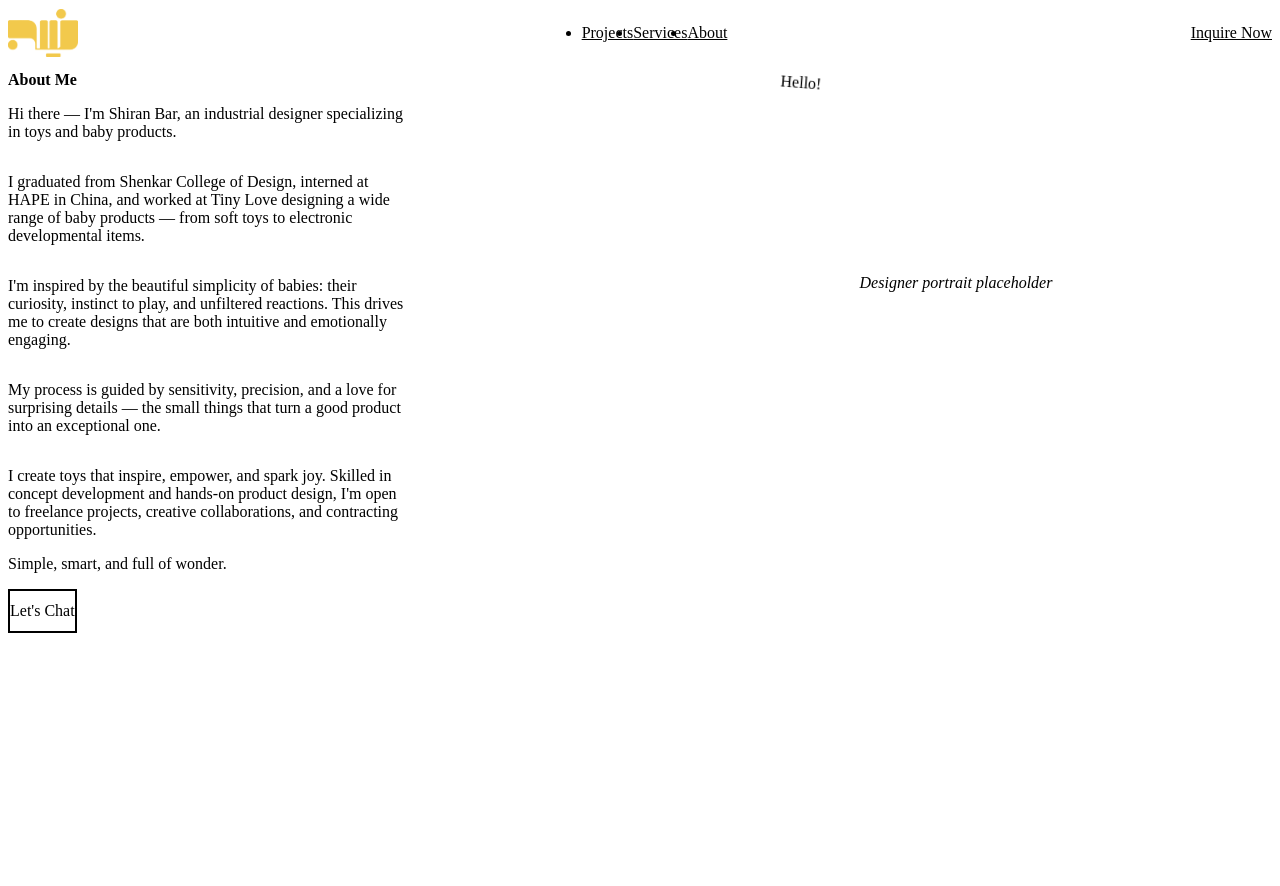
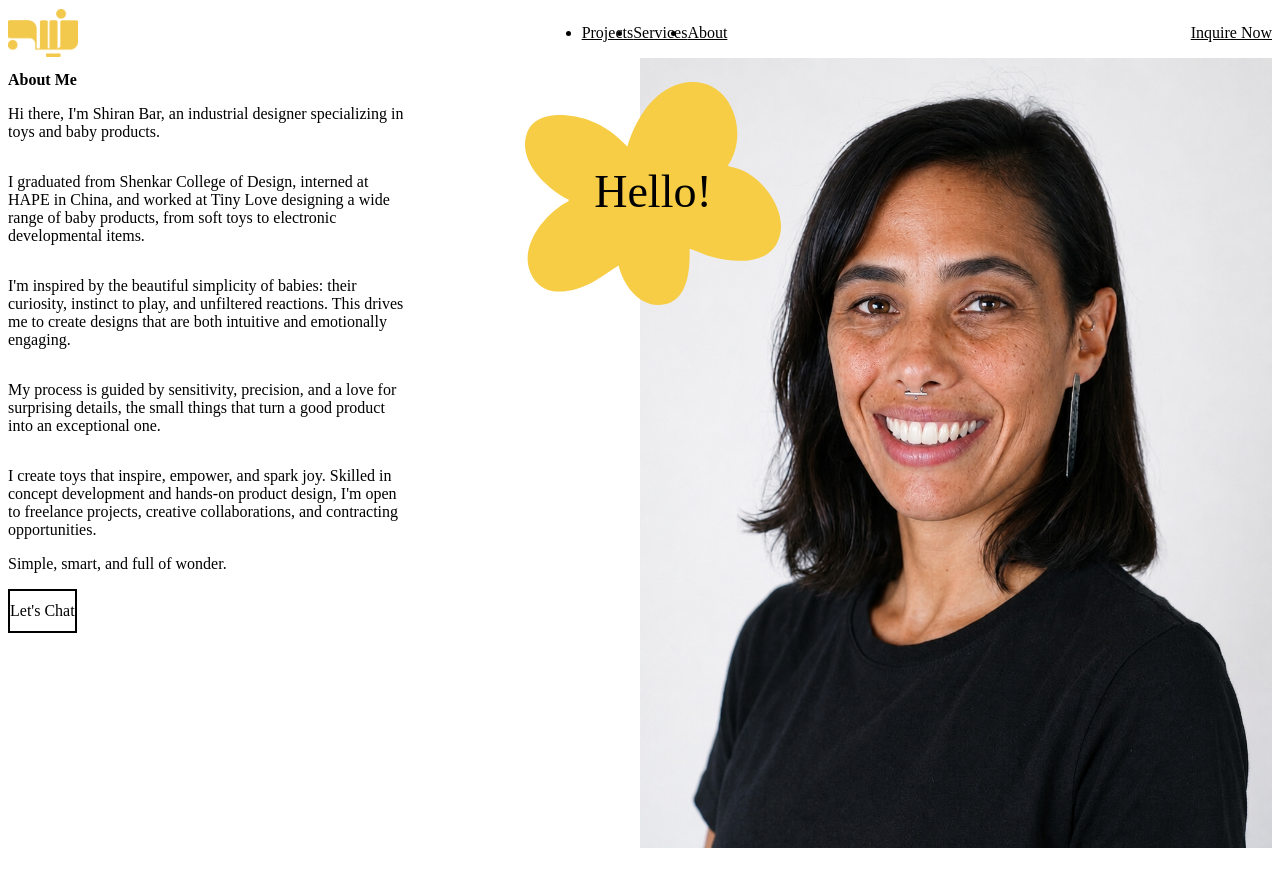
Before and after one commit to switchcasestudio/sha-design-studio, a React (Vite) app: page /about in a window 1280 px wide. Shown: the top 886 px of the page. Built offline with nearby package versions, Linux system fonts and the light colour scheme; the HTML template or start-up script is replaced by a standard one.

Commit message:
update about presentation

```diff
--- a/src/pages/About.css
+++ b/src/pages/About.css
@@ -45,20 +45,13 @@
 
 .about-bio__photo-frame {
   position: relative;
-  max-width: 360px;
+  max-width: 760px;
   margin-inline: auto;
 }
 
 .about-bio__photo-placeholder {
   aspect-ratio: 4 / 5;
-  background:
-    repeating-linear-gradient(
-      45deg,
-      var(--color-cream),
-      var(--color-cream) 10px,
-      rgba(74, 127, 191, 0.1) 10px,
-      rgba(74, 127, 191, 0.1) 20px
-    );
+  background: var(--color-cream);
   border-radius: var(--radius-lg);
   display: flex;
   align-items: center;
@@ -66,13 +59,46 @@
   color: var(--color-blue);
   font-size: var(--text-sm);
   font-style: italic;
+  overflow: hidden;
 }
 
+.about-bio__photo-placeholder img {
+  width: 100%;
+  height: 100%;
+  object-fit: cover;
+  object-position: center top;
+  display: block;
+}
+
+/* ---------- Hello flower ---------- */
 .about-bio__hello {
   position: absolute;
-  top: -20px;
-  left: -20px;
+  top: 24px;
+  left: -115px;
+  width: clamp(180px, 20vw, 290px);
+  aspect-ratio: 167.9 / 146.52;
   z-index: 2;
+  pointer-events: none;
+}
+
+.about-bio__hello-shape {
+  width: 100%;
+  height: 100%;
+  display: block;
+}
+
+.about-bio__hello-text {
+  position: absolute;
+  inset: 0;
+  display: flex;
+  align-items: center;
+  justify-content: center;
+  color: var(--color-blue);
+  font-family: var(--font-body);
+  font-size: clamp(2rem, 3.6vw, 3.6rem);
+  font-weight: var(--weight-bold);
+  line-height: 1;
+  transform: translateY(-2px);
 }
 
 /* ---------- Gallery ---------- */
@@ -108,8 +134,7 @@
 .about-gallery__placeholder {
   width: 100%;
   height: 100%;
-  background:
-    repeating-linear-gradient(
+  background: repeating-linear-gradient(
     45deg,
     rgba(255, 255, 255, 0.1),
     rgba(255, 255, 255, 0.1) 10px,
@@ -200,6 +225,16 @@
     position: static;
   }
 
+  .about-bio__hello {
+    top: 24px;
+    left: -36px;
+    width: 190px;
+  }
+
+  .about-bio__hello-text {
+    font-size: 2rem;
+  }
+
   .about-gallery__grid {
     grid-template-columns: 1fr;
   }
--- a/src/pages/About.jsx
+++ b/src/pages/About.jsx
@@ -1,20 +1,21 @@
 import { useState } from 'react';
 import { Plus, Minus } from 'lucide-react';
 import { motion, AnimatePresence } from 'motion/react';
-import Badge from '@/components/ui/Badge';
 import Button from '@/components/ui/Button';
+import yellowFlower from '@/assets/svg/yellow-1.svg';
+import shiranBar from '@/assets/images/Shiran-bar.png';
 import './About.css';
 
 const offers = [
   {
     title: 'Virtual Design Guidance Sessions',
     description:
-      'One-on-one sessions to talk through your project, get feedback on concepts, and plan next steps — all from anywhere in the world.',
+      'One-on-one sessions to talk through your project, get feedback on concepts, and plan next steps, all from anywhere in the world.',
   },
   {
     title: 'Room Revival and Refinement',
     description:
-      'A targeted refresh for a single room — color, layout, and key product recommendations to bring the space to life.',
+      'A targeted refresh for a single room, color, layout, and key product recommendations to bring the space to life.',
   },
   {
     title: 'Complete Home Transformation',
@@ -40,33 +41,39 @@ function About() {
             transition={{ ...spring, delay: 0.15 }}
           >
             <h1 className="about-bio__title">About Me</h1>
+
             <div className="about-bio__text">
               <p>
-                Hi there — I'm Shiran Bar, an industrial designer specializing
-                in toys and baby products.
+                Hi there, I'm Shiran Bar, an industrial designer specializing in
+                toys and baby products.
               </p>
+
               <p>
                 I graduated from Shenkar College of Design, interned at HAPE in
                 China, and worked at Tiny Love designing a wide range of baby
-                products — from soft toys to electronic developmental items.
+                products, from soft toys to electronic developmental items.
               </p>
+
               <p>
                 I'm inspired by the beautiful simplicity of babies: their
                 curiosity, instinct to play, and unfiltered reactions. This
                 drives me to create designs that are both intuitive and
                 emotionally engaging.
               </p>
+
               <p>
                 My process is guided by sensitivity, precision, and a love for
-                surprising details — the small things that turn a good product
+                surprising details, the small things that turn a good product
                 into an exceptional one.
               </p>
+
               <p>
                 I create toys that inspire, empower, and spark joy. Skilled in
                 concept development and hands-on product design, I'm open to
                 freelance projects, creative collaborations, and contracting
                 opportunities.
               </p>
+
               <p className="about-bio__signoff">
                 Simple, smart, and full of wonder.
               </p>
@@ -85,15 +92,27 @@ function About() {
           >
             <div className="about-bio__photo-frame">
               <div className="about-bio__photo-placeholder">
-                <span>Designer portrait placeholder</span>
+                <img src={shiranBar} alt="Shiran Bar" />
               </div>
+
               <motion.div
                 className="about-bio__hello"
                 initial={{ scale: 0, rotate: -30 }}
                 animate={{ scale: 1, rotate: 0 }}
-                transition={{ type: 'spring', stiffness: 400, damping: 12, delay: 0.6 }}
+                transition={{
+                  type: 'spring',
+                  stiffness: 400,
+                  damping: 12,
+                  delay: 0.6,
+                }}
               >
-                <Badge shape="flower" color="yellow">Hello!</Badge>
+                <img
+                  src={yellowFlower}
+                  alt=""
+                  className="about-bio__hello-shape"
+                  aria-hidden="true"
+                />
+                <span className="about-bio__hello-text">Hello!</span>
               </motion.div>
             </div>
           </motion.div>
@@ -112,7 +131,10 @@ function About() {
                 whileInView={{ opacity: 1, y: 0, scale: 1 }}
                 viewport={{ once: true, margin: '-60px' }}
                 transition={{ ...spring, delay: i * 0.1 }}
-                whileHover={{ y: -4, transition: { type: 'spring', stiffness: 300, damping: 20 } }}
+                whileHover={{
+                  y: -4,
+                  transition: { type: 'spring', stiffness: 300, damping: 20 },
+                }}
               >
                 <div className="about-gallery__placeholder">
                   <span>Image {i + 1}</span>
@@ -141,12 +163,16 @@ function About() {
               transition={{ ...spring, delay: 0.15 }}
             >
               <h2 className="about-offer__title">What I Offer</h2>
+
               <p className="about-offer__text">
                 Whether a single room or a full home makeover, I can offer
                 tailored solutions to elevate your living spaces to new levels
                 of elegance and comfort. Here are some of the services I offer:
               </p>
-              <Button variant="primary" size="md">Explore My Services</Button>
+
+              <Button variant="primary" size="md">
+                Explore My Services
+              </Button>
             </motion.div>
 
             <ul className="about-offer__list">
@@ -166,13 +192,23 @@ function About() {
                     whileTap={{ scale: 0.98 }}
                   >
                     <span>{offer.title}</span>
+
                     <motion.span
                       animate={{ rotate: openIdx === idx ? 180 : 0 }}
-                      transition={{ type: 'spring', stiffness: 300, damping: 20 }}
+                      transition={{
+                        type: 'spring',
+                        stiffness: 300,
+                        damping: 20,
+                      }}
                     >
-                      {openIdx === idx ? <Minus size={20} /> : <Plus size={20} />}
+                      {openIdx === idx ? (
+                        <Minus size={20} />
+                      ) : (
+                        <Plus size={20} />
+                      )}
                     </motion.span>
                   </motion.button>
+
                   <AnimatePresence>
                     {openIdx === idx && (
                       <motion.p
@@ -180,7 +216,11 @@ function About() {
                         initial={{ height: 0, opacity: 0 }}
                         animate={{ height: 'auto', opacity: 1 }}
                         exit={{ height: 0, opacity: 0 }}
-                        transition={{ type: 'spring', stiffness: 300, damping: 28 }}
+                        transition={{
+                          type: 'spring',
+                          stiffness: 300,
+                          damping: 28,
+                        }}
                       >
                         {offer.description}
                       </motion.p>
```
Lines whose indentation alone changed are shown as unchanged.
